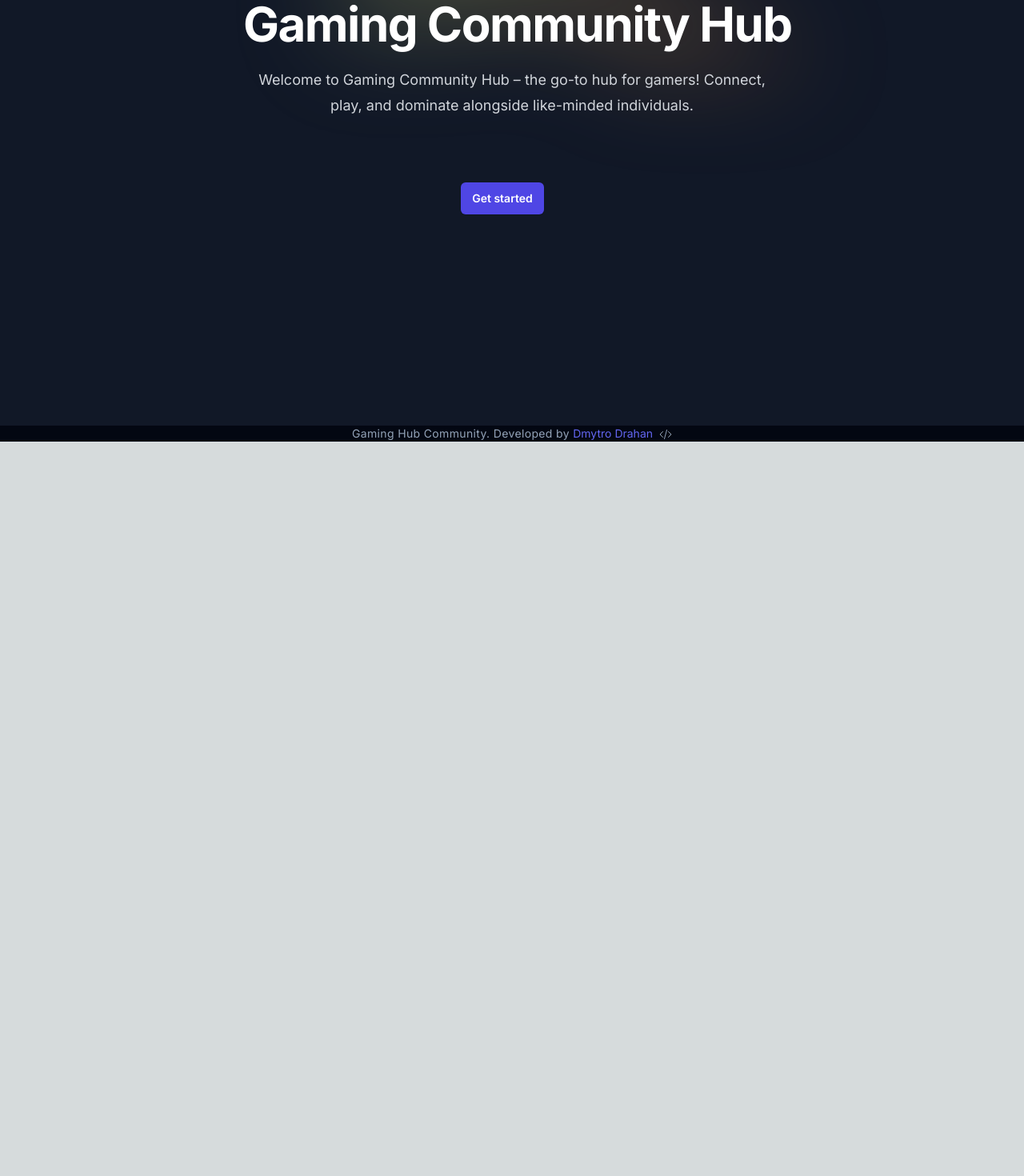
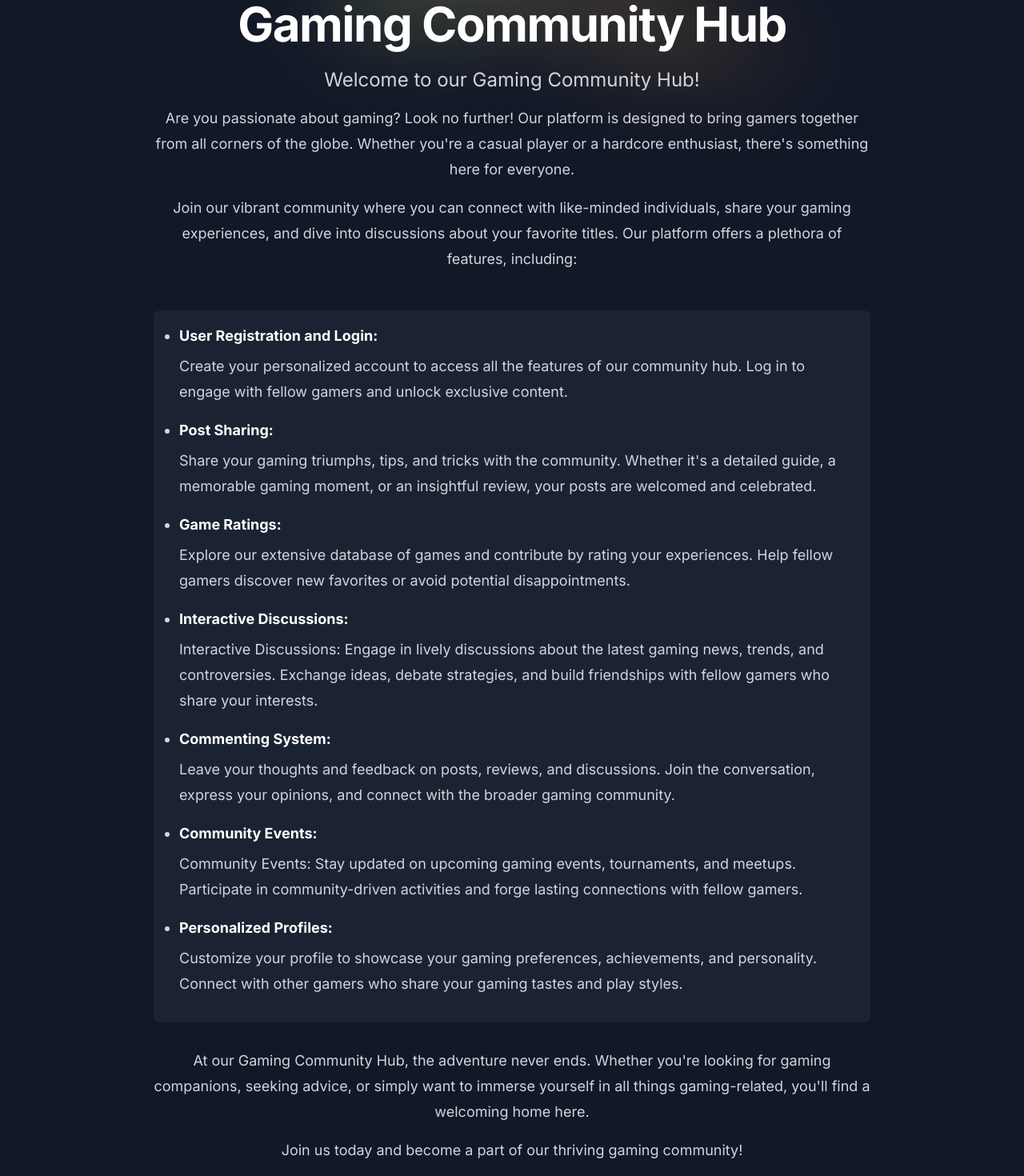
Before and after one commit to DraganD-Ukr/Gaming-Community-Hub, a Next.js app in the folder gaming_community_hub/: page /about in a window 1280 px wide. Shown: the part 280-1750 px from the top of the page at 80% size. Before the commit the page ends 832 px from the top, so only its background shows below. Built offline with nearby package versions, Linux system fonts and the light colour scheme.

Commit message:
Added content to about page

```diff
--- a/gaming_community_hub/app/about/page.tsx
+++ b/gaming_community_hub/app/about/page.tsx
@@ -15,16 +15,53 @@ export default function About() {
             }}
           />
         </div>
-          <div className="mx-auto max-w-2xl py-32 sm:py-48 lg:py-56">
+        <div className="mx-auto max-w-4xl md:max-4x1 py-32 sm:py-48 lg:py-56">
           <div className="text-center">
             <div className="mx-ato">
               <h1 className="text-4xl font-bold tracking-tight text-white sm:text-6xl">
                 <span style={{ whiteSpace: 'nowrap' }}>Gaming Community Hub</span>
               </h1>
             </div>
-              <p className="mt-6 text-lg leading-8 text-gray-300">
-                Welcome to Gaming Community Hub – the go-to hub for gamers! Connect, play, and dominate alongside like-minded individuals.
-              </p>
+
+            <div className="mt-6 text-lg leading-8 text-pretty text-gray-300">
+              <div className="mt-4 mb-4 text-2xl">
+                Welcome to our Gaming Community Hub!
+              </div>
+
+              <div className="mb-4">
+                Are you passionate about gaming? Look no further! Our platform is designed to bring gamers together from all corners of the globe. Whether you're a casual player or a hardcore enthusiast, there's something here for everyone.
+              </div>
+
+              <div className="mb-12">
+                Join our vibrant community where you can connect with like-minded individuals, share your gaming experiences, and dive into discussions about your favorite titles. Our platform offers a plethora of features, including:
+              </div>
+
+              <ul className="mb-8 list-outside list-disc text-start px-8 py-4 bg-gray-700 bg-opacity-30 rounded-lg">
+                <li className="mb-4"><div className="text-white text-lg font-bold mb-2">User Registration and Login:</div> Create your personalized account to access all the features of our community hub. Log in to engage with fellow gamers and unlock exclusive content.</li>
+
+                <li className="mb-4"><div className="text-white text-lg font-bold mb-2">Post Sharing:</div>Share your gaming triumphs, tips, and tricks with the community. Whether it's a detailed guide, a memorable gaming moment, or an insightful review, your posts are welcomed and celebrated.</li>
+
+                <li className="mb-4"><div className="text-white text-lg font-bold mb-2">Game Ratings:</div>Explore our extensive database of games and contribute by rating your experiences. Help fellow gamers discover new favorites or avoid potential disappointments.</li>
+
+                <li className="mb-4"><div className="text-white text-lg font-bold mb-2">Interactive Discussions:</div>Interactive Discussions: Engage in lively discussions about the latest gaming news, trends, and controversies. Exchange ideas, debate strategies, and build friendships with fellow gamers who share your interests.</li>
+
+                <li className="mb-4"><div className="text-white text-lg font-bold mb-2">Commenting System:</div>Leave your thoughts and feedback on posts, reviews, and discussions. Join the conversation, express your opinions, and connect with the broader gaming community.</li>
+
+                <li className="mb-4"><div className="text-white text-lg font-bold mb-2">Community Events:</div>Community Events: Stay updated on upcoming gaming events, tournaments, and meetups. Participate in community-driven activities and forge lasting connections with fellow gamers.</li>
+
+                <li className="mb-4"><div className="text-white text-lg font-bold mb-2">Personalized Profiles:</div>Customize your profile to showcase your gaming preferences, achievements, and personality. Connect with other gamers who share your gaming tastes and play styles.</li>
+
+              </ul>
+
+              <div className="mb-4">
+                At our Gaming Community Hub, the adventure never ends. Whether you're looking for gaming companions, seeking advice, or simply want to immerse yourself in all things gaming-related, you'll find a welcoming home here.
+              </div>
+
+              <div className="mb-4">
+                Join us today and become a part of our thriving gaming community!
+              </div>
+            </div>
+
             <div className="mt-10 flex items-center justify-center gap-x-6">
               <a
                 href="/auth/login"
```
Lines whose indentation alone changed are shown as unchanged.
